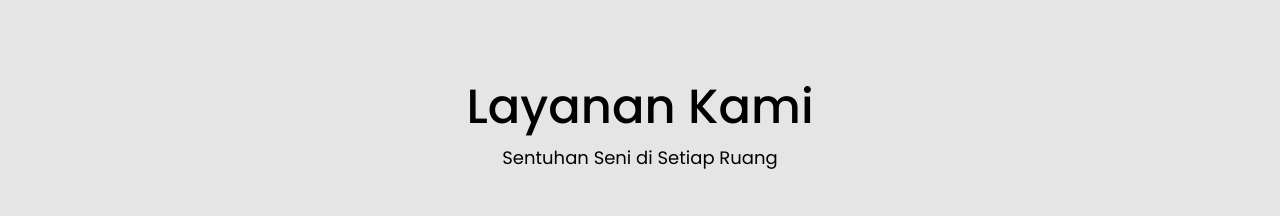
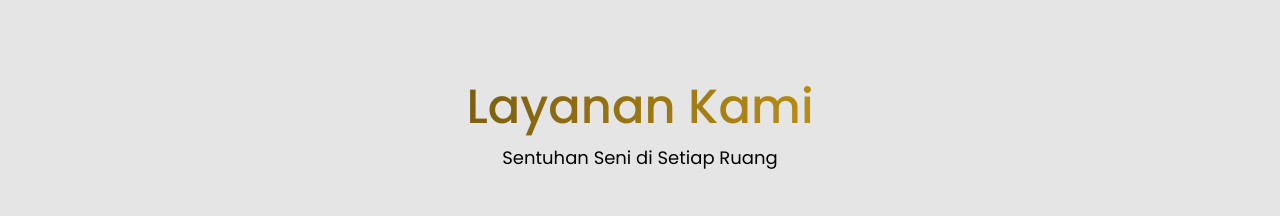
Before and after one commit to Sanjehaqi/mebel-web, a plain HTML site: page index.html in a window 1280 px wide. Shown: the part 822-1038 px from the top of the page. Drawn offline with nearby package versions, Linux system fonts and the light colour scheme.

Commit message:
edit warna teks layanan

```diff
--- a/css/style.css
+++ b/css/style.css
@@ -66,7 +66,9 @@ body {
 h2{
     font-size: 48px;
     font-weight: 500;
-    color: #000;
+    background: -webkit-linear-gradient(160deg, var(--pr-colour), #3A2A08);
+    -webkit-background-clip: text;
+    -webkit-text-fill-color: transparent;
 }
 
 .sub-tittle{
```
